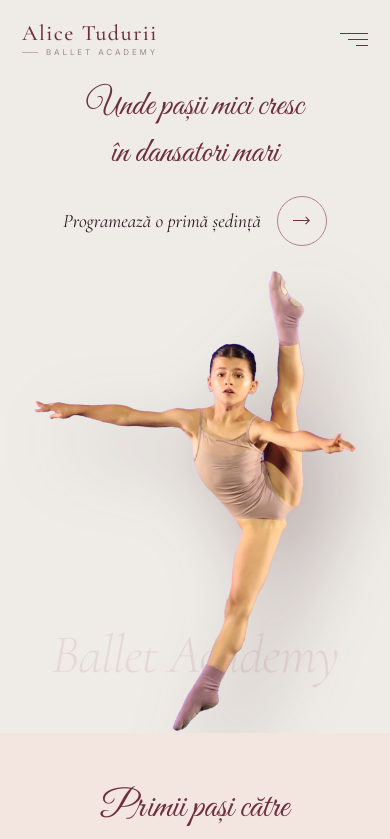
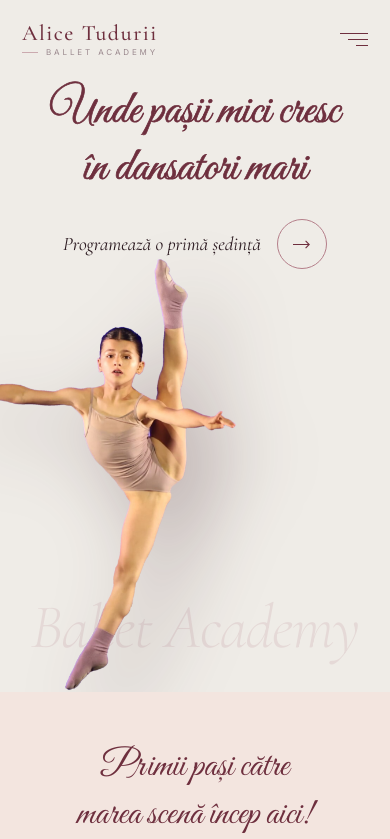
Before and after one commit to OchianIulian/scoala_balet_alice, a React (Vite) app in the folder scoala_balet_alice/: page / in a window 390 px wide. Shown: the top 839 px of the page. Built offline with nearby package versions, Linux system fonts and the light colour scheme.

Commit message:
Ajustat hero ul

```diff
--- a/scoala_balet_alice/src/components/Hero.css
+++ b/scoala_balet_alice/src/components/Hero.css
@@ -397,54 +397,72 @@
     display: none;
   }
 
+  /* message on top, then a "scene" where the dancer and the ghost text
+     share one grid cell and overlap */
   .hero__stage {
-    display: flex;
-    flex-direction: column;
+    display: grid;
+    grid-template-areas:
+      'copy'
+      'scene';
     min-height: 0;
     margin-top: clamp(26px, 7vw, 44px);
   }
 
-  /* message first, dancer underneath it bleeding off the bottom edge */
   .hero__copy {
-    order: 1;
+    grid-area: copy;
     position: static;
     width: 100%;
     transform: none;
     justify-items: center;
     text-align: center;
-    gap: 14px;
+    gap: 16px;
   }
 
+  /* Great Vibes ships in one weight; a hairline stroke in the text colour
+     thickens it without the smudge of synthesised bold */
   .hero__motto {
-    font-size: clamp(2.1rem, 9vw, 3rem);
+    font-size: clamp(2.7rem, 12vw, 3.8rem);
+    line-height: 1.22;
+    -webkit-text-stroke: 0.7px currentColor;
   }
 
-  .hero__fig--front {
-    order: 2;
+  .hero__fig {
+    grid-area: scene;
     position: relative;
     inset: auto;
-    align-self: center;
-    width: 94%;
-    max-width: 330px;
     height: auto;
-    margin-top: clamp(20px, 6vw, 40px);
   }
 
-  .hero__fig--front img {
+  .hero__fig img {
     width: 100%;
     height: auto;
   }
 
+  /* the dancer balances the call-to-action text on her raised foot. The
+     cutout is cropped to the pointe, which sits 75% across the image, so
+     centring the figure and shifting it back a quarter of its own width
+     puts the toe under the middle of the link; the extra 33px (half the
+     50px circle plus the 16px gap) moves it under the middle of the words.
+     The arm runs off the left edge */
+  .hero__fig--front {
+    justify-self: center;
+    align-self: start;
+    width: 88%;
+    max-width: 420px;
+    margin-top: -12px;
+    translate: calc(-25% - 33px) 0;
+  }
+
   .hero__ghost {
-    /* sits behind the dancer as a soft band; must wrap, unlike on desktop */
-    bottom: 8%;
-    left: 50%;
-    width: 112%;
-    transform: translateX(-50%);
+    grid-area: scene;
+    position: static;
+    align-self: end;
+    justify-self: center;
+    margin-bottom: 10%;
     white-space: normal;
     text-align: center;
     line-height: 0.95;
-    font-size: clamp(2.6rem, 14vw, 5rem);
+    font-size: clamp(3rem, 16vw, 5.4rem);
   }
 }
 
```
